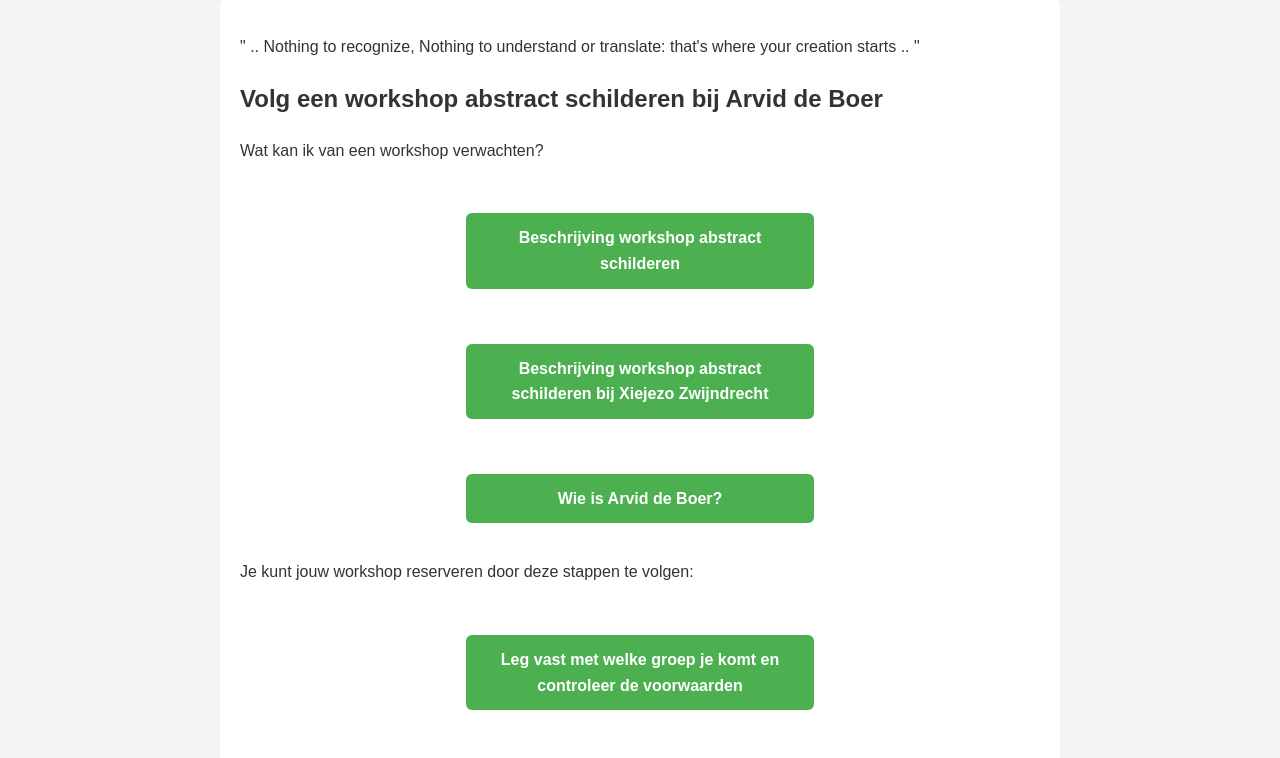
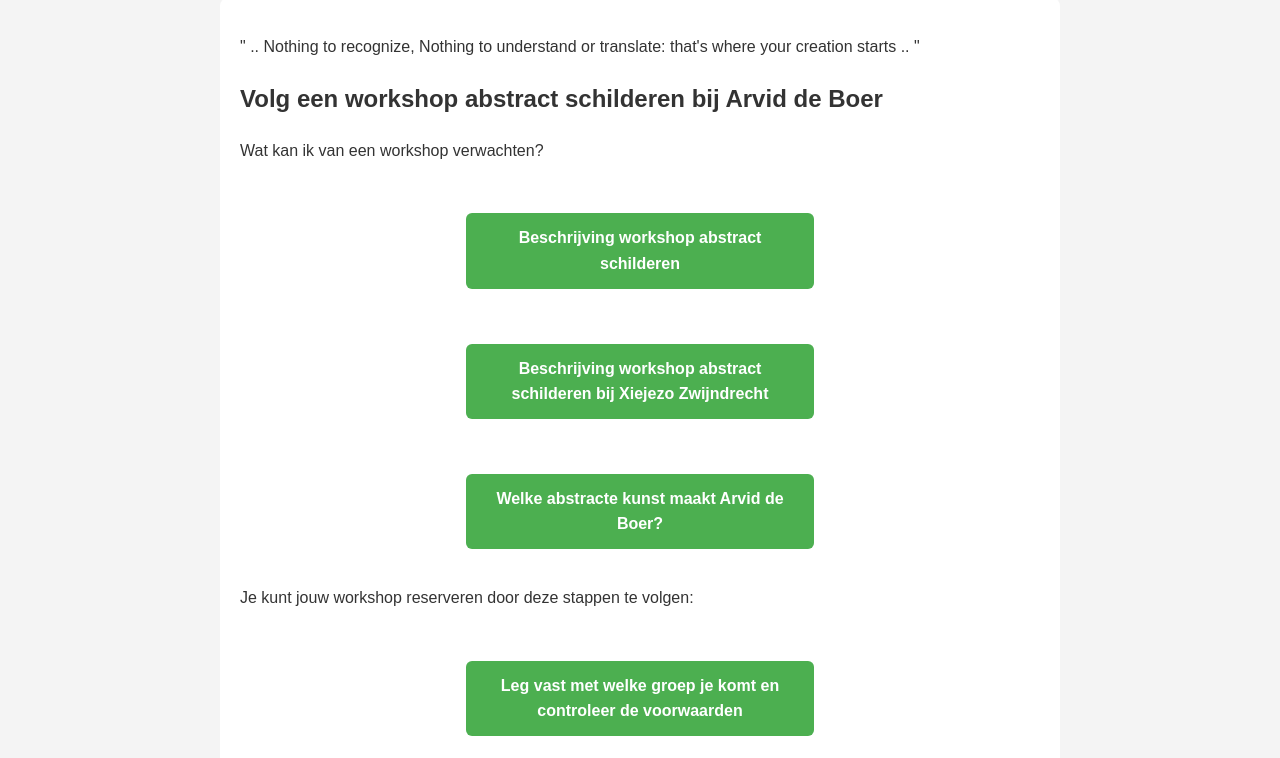
Before and after one commit to arviddeboer1-byte/ArviddeBoerArt, a plain HTML site: page index.html in a window 1280 px wide. Shown: the part 339-1097 px from the top of the page. Drawn offline with Linux system fonts and the light colour scheme.

Commit message:
Update index.html

```diff
--- a/index.html
+++ b/index.html
@@ -48,7 +48,7 @@
     <div class="button-container">
       <a class="game-button" href="0_productbeschrijving.html">Beschrijving workshop abstract schilderen</a>
       <a class="game-button" href="0_xiejezo.html">Beschrijving workshop abstract schilderen bij Xiejezo Zwijndrecht</a>
-      <a class="game-button" href="0_ArviddeBoerWie.html">Wie is Arvid de Boer?</a>
+      <a class="game-button" href="0_ArviddeBoerSchilderijen.html">Welke abstracte kunst maakt Arvid de Boer?</a>
     </div>
 
       <p>Je kunt jouw workshop reserveren door deze stappen te volgen:</p>
```
